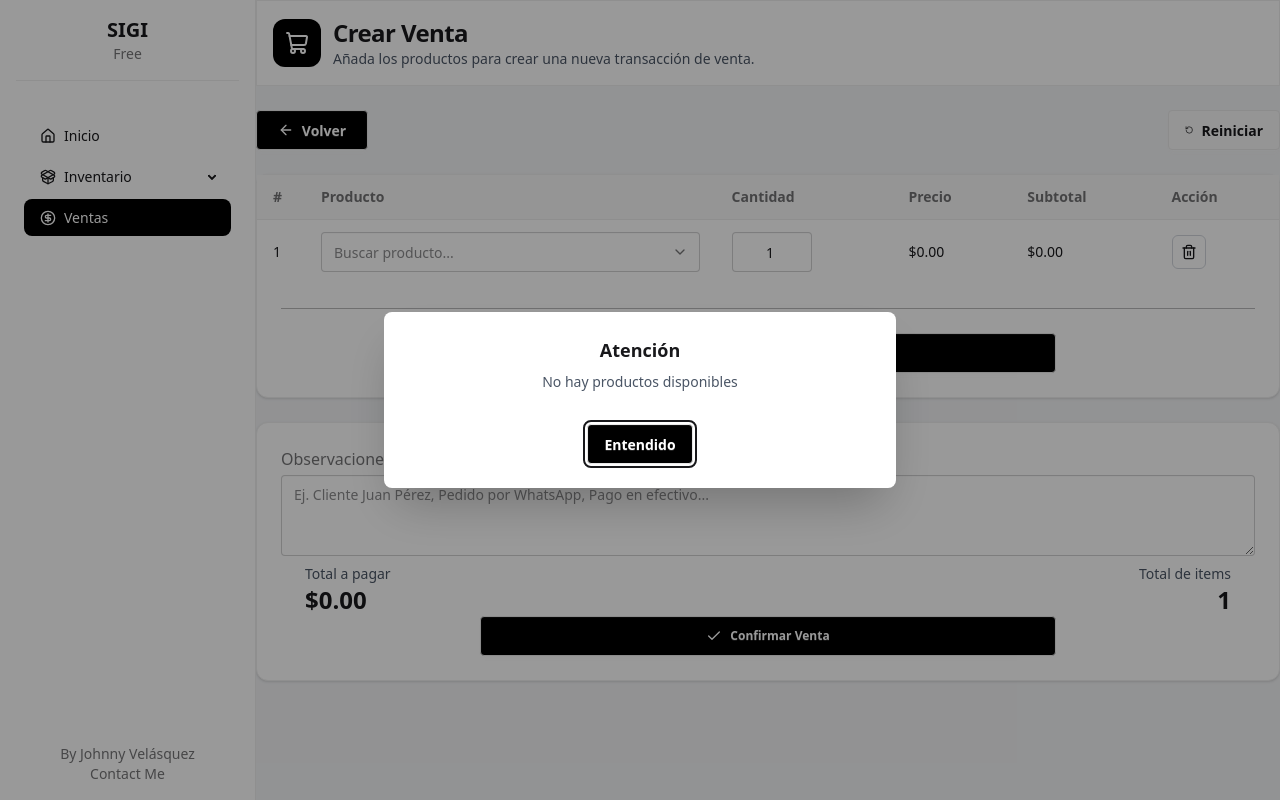
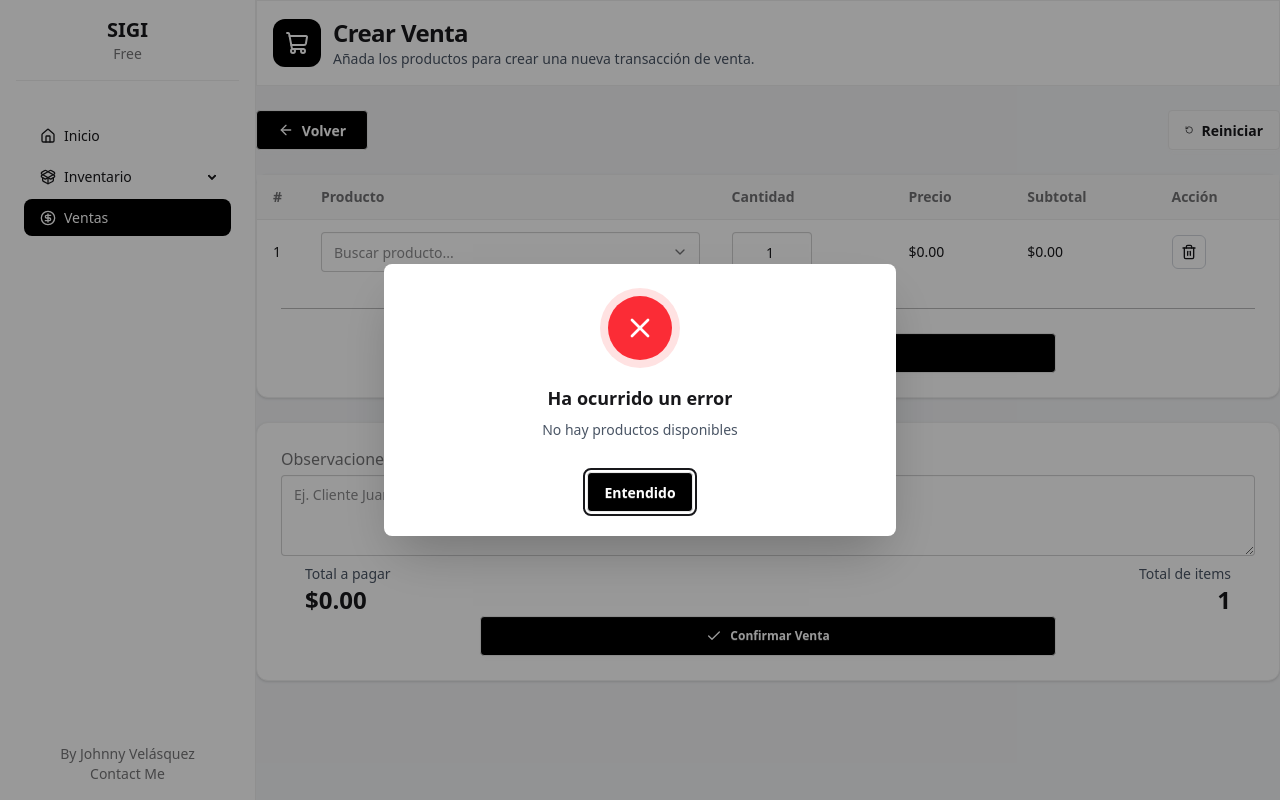
Before and after one commit to Galleto44/SIGI---Free, a Django app: page /sales/create/ in a window 1280 px wide. Run offline with Django 5.2, Linux system fonts and the light colour scheme; data that the repository does not hold is empty; style sheets or scripts are compiled from the project's sources.

Commit message:
feat:sale registration re design

```diff
--- a/static/js/cart.js
+++ b/static/js/cart.js
@@ -463,19 +463,45 @@ function buildCartPayload() {
     return items;
 }
 
-function showAlert(message) {
+function showAlert(message, type = "error") {
     const modal = document.getElementById("alertModal");
-    const messageEl = document.getElementById("alertMessage");
+    const alertMessage = document.getElementById("alertMessage");
+    const alertTitle = document.getElementById("alertTitle");
+    const alertIcon = document.getElementById("alertIcon");
 
-    if (!modal || !messageEl) {
-        console.warn(message);
-        return;
+    alertMessage.textContent = message;
+
+    if (type === "success") {
+        alertTitle.textContent = "Operación exitosa";
+
+        alertIcon.className =
+            "mx-auto mb-4 flex h-20 w-20 items-center justify-center rounded-full bg-green-100";
+
+        alertIcon.innerHTML = `
+            <span class="flex h-16 w-16 items-center justify-center rounded-full bg-green-500">
+                <i data-lucide="check" class="h-8 w-8 text-white"></i>
+            </span>
+        `;
+    } else {
+        alertTitle.textContent = "Ha ocurrido un error";
+
+        alertIcon.className =
+            "mx-auto mb-4 flex h-20 w-20 items-center justify-center rounded-full bg-red-100";
+
+        alertIcon.innerHTML = `
+            <span class="flex h-16 w-16 items-center justify-center rounded-full bg-red-500">
+                <i data-lucide="x" class="h-8 w-8 text-white"></i>
+            </span>
+        `;
     }
 
-    if (modal.open) modal.close();
+    if (window.lucide) {
+        lucide.createIcons();
+    }
 
-    messageEl.textContent = message;
-    modal.showModal();
+    if (!modal.open) {
+        modal.showModal();
+    }
 }
 
 function getCSRFToken() {
@@ -544,7 +570,7 @@ document.addEventListener("DOMContentLoaded", () => {
             const data = await response.json();
 
             if (response.ok) {
-                showAlert("Venta registrada correctamente");
+                showAlert("Venta registrada correctamente", "success");
 
                 const modal = document.getElementById("alertModal");
 
@@ -553,7 +579,7 @@ document.addEventListener("DOMContentLoaded", () => {
                 }, { once: true });
 
             } else {
-                showAlert(data.error || "Error al registrar la venta");
+                showAlert(data.error || "Error al registrar la venta", "error");
                 isSubmitting = false;
             }
 
--- a/templates/create_sale.html
+++ b/templates/create_sale.html
@@ -146,8 +146,19 @@
 
 <dialog id="alertModal" class="modal">
     <div class="modal-box">
-        <h3 class="text-center font-semibold text-lg">
-            Atención
+
+        <!-- Icono dinámico con doble círculo -->
+        <div id="alertIcon"
+             class="mx-auto mb-4 flex h-20 w-20 items-center justify-center rounded-full bg-green-100">
+
+            <span class="flex h-16 w-16 items-center justify-center rounded-full bg-green-500">
+                <i data-lucide="check" class="h-8 w-8 text-white"></i>
+            </span>
+
+        </div>
+
+        <h3 id="alertTitle" class="text-center font-semibold text-lg">
+            Operación exitosa
         </h3>
 
         <p id="alertMessage" class="text-center py-2 text-sm text-gray-600">
@@ -161,6 +172,7 @@
                 </button>
             </form>
         </div>
+
     </div>
 </dialog>
 
```
